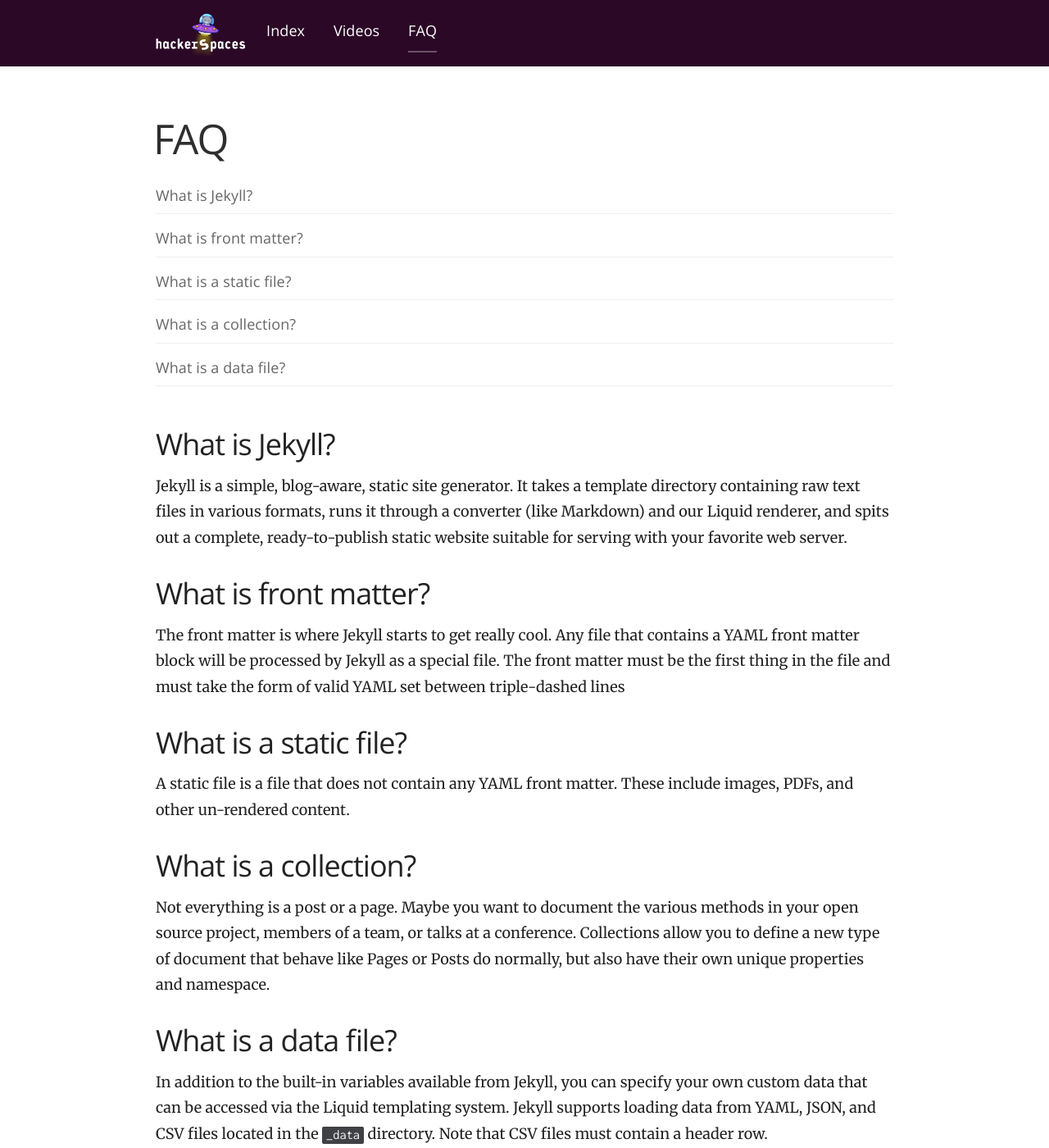
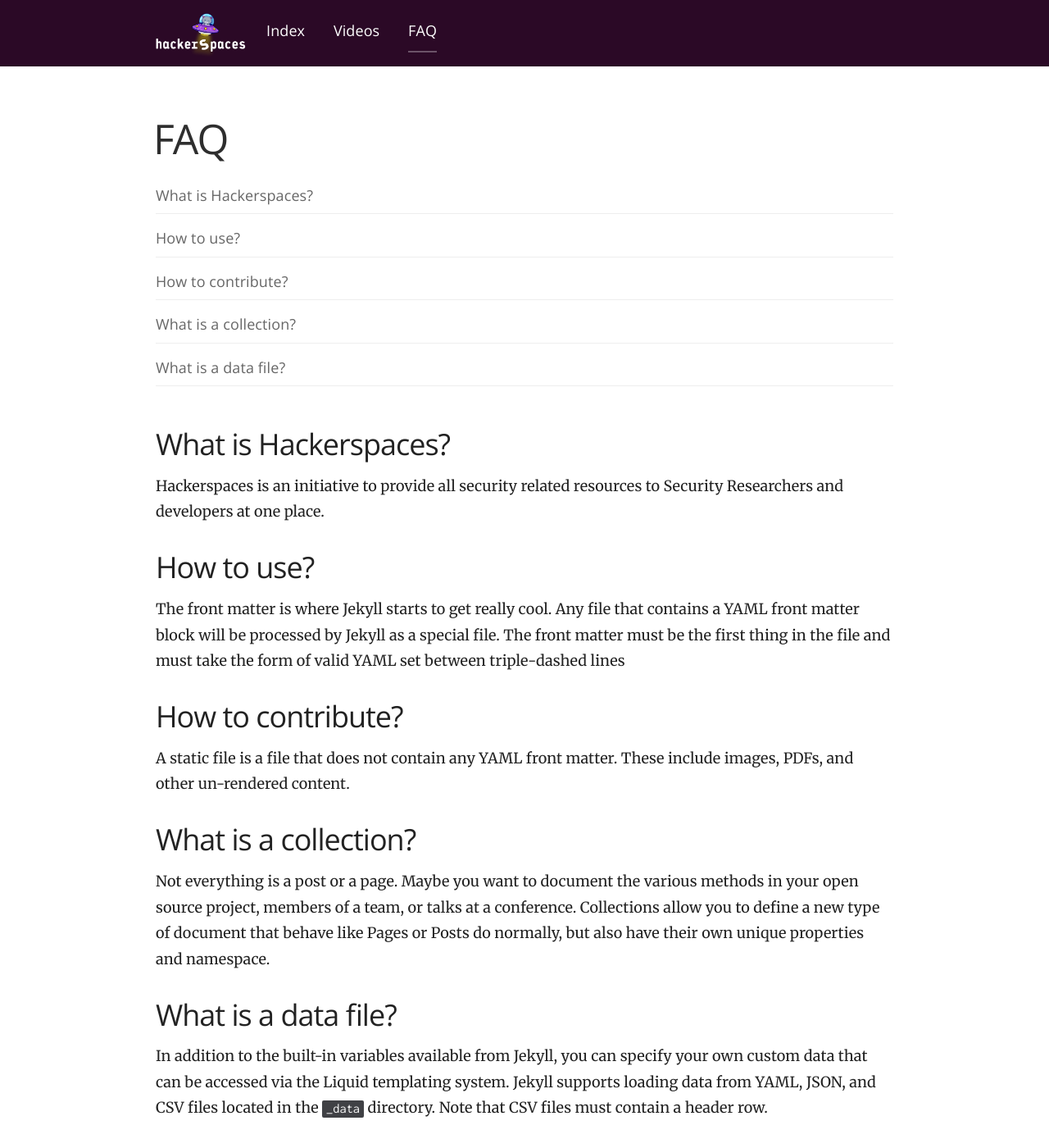
Before and after one commit to 101020210359/hackerspaces.me, a Jekyll site: the page built from faq.html, in a window 1280 px wide and 1400 px high. Shown: the whole window at 82% size. Built offline with Jekyll 4.4.1, drawn with Linux system fonts in a browser that asks for light colours; nearby versions of some CDN libraries.

Commit message:
Updated 'faq.html' via CloudCannon

```diff
--- a/faq.html
+++ b/faq.html
@@ -1,15 +1,33 @@
 ---
 faq:
-  - question: What is Jekyll?
-    answer: Jekyll is a simple, blog-aware, static site generator. It takes a template directory containing raw text files in various formats, runs it through a converter (like Markdown) and our Liquid renderer, and spits out a complete, ready-to-publish static website suitable for serving with your favorite web server.
-  - question: What is front matter?
-    answer: The front matter is where Jekyll starts to get really cool. Any file that contains a YAML front matter block will be processed by Jekyll as a special file. The front matter must be the first thing in the file and must take the form of valid YAML set between triple-dashed lines
-  - question: What is a static file?
-    answer: A static file is a file that does not contain any YAML front matter. These include images, PDFs, and other un-rendered content.
+  - question: What is Hackerspaces?
+    answer: >-
+      Hackerspaces is an initiative to provide all security related resources to
+      Security Researchers and developers at one place.
+  - question: How to use?
+    answer: >-
+      The front matter is where Jekyll starts to get really cool. Any file that
+      contains a YAML front matter block will be processed by Jekyll as a
+      special file. The front matter must be the first thing in the file and
+      must take the form of valid YAML set between triple-dashed lines
+  - question: How to contribute?
+    answer: >-
+      A static file is a file that does not contain any YAML front matter. These
+      include images, PDFs, and other un-rendered content.
   - question: What is a collection?
-    answer: Not everything is a post or a page. Maybe you want to document the various methods in your open source project, members of a team, or talks at a conference. Collections allow you to define a new type of document that behave like Pages or Posts do normally, but also have their own unique properties and namespace.
+    answer: >-
+      Not everything is a post or a page. Maybe you want to document the various
+      methods in your open source project, members of a team, or talks at a
+      conference. Collections allow you to define a new type of document that
+      behave like Pages or Posts do normally, but also have their own unique
+      properties and namespace.
   - question: What is a data file?
-    answer: In addition to the built-in variables available from Jekyll, you can specify your own custom data that can be accessed via the Liquid templating system. Jekyll supports loading data from YAML, JSON, and CSV files located in the  `_data` directory. Note that CSV files must contain a header row.
+    answer: >-
+      In addition to the built-in variables available from Jekyll, you can
+      specify your own custom data that can be accessed via the Liquid
+      templating system. Jekyll supports loading data from YAML, JSON, and CSV
+      files located in the  `_data` directory. Note that CSV files must contain
+      a header row.
 ---
 
 <h1>FAQ</h1>
```
